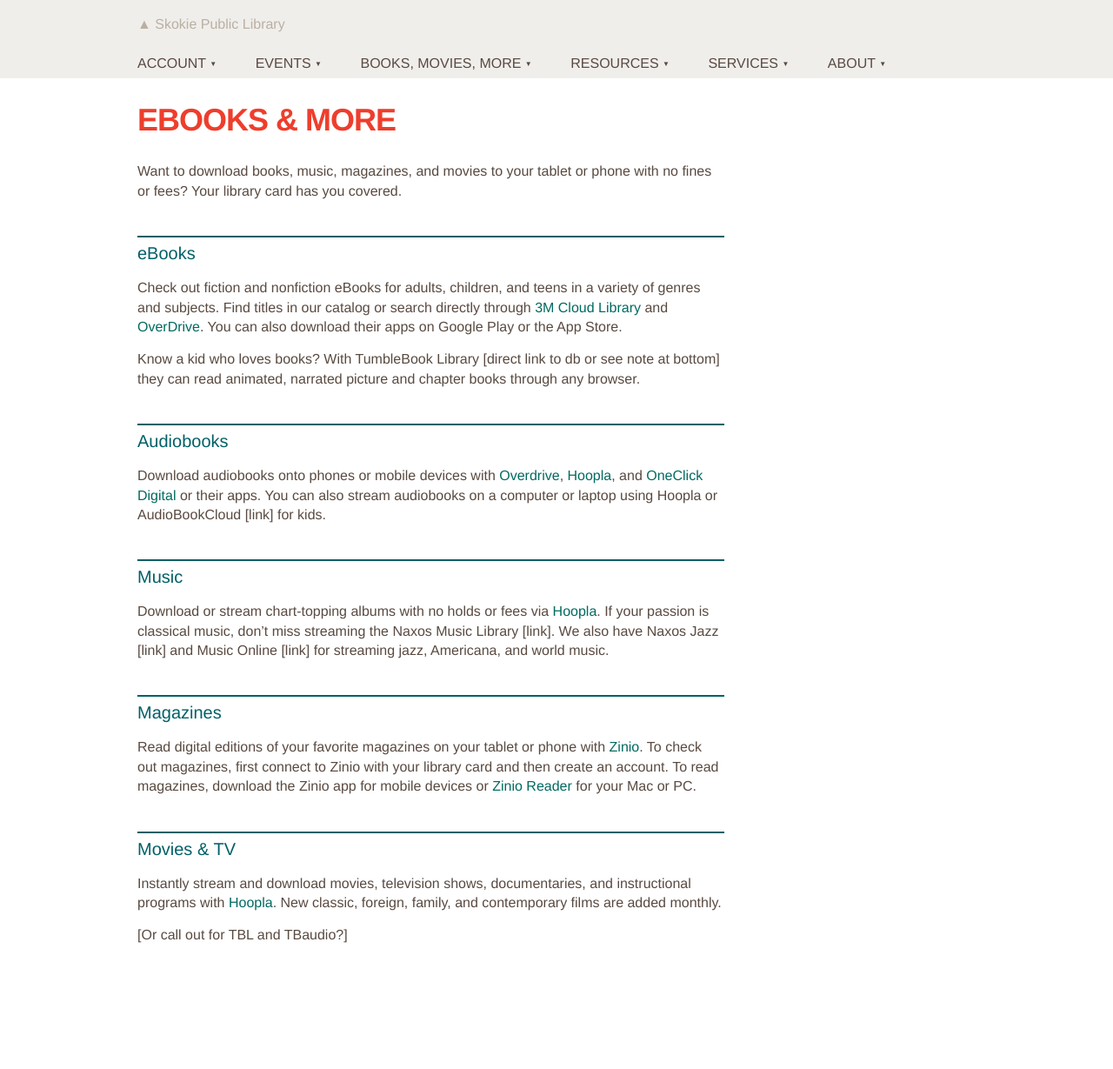
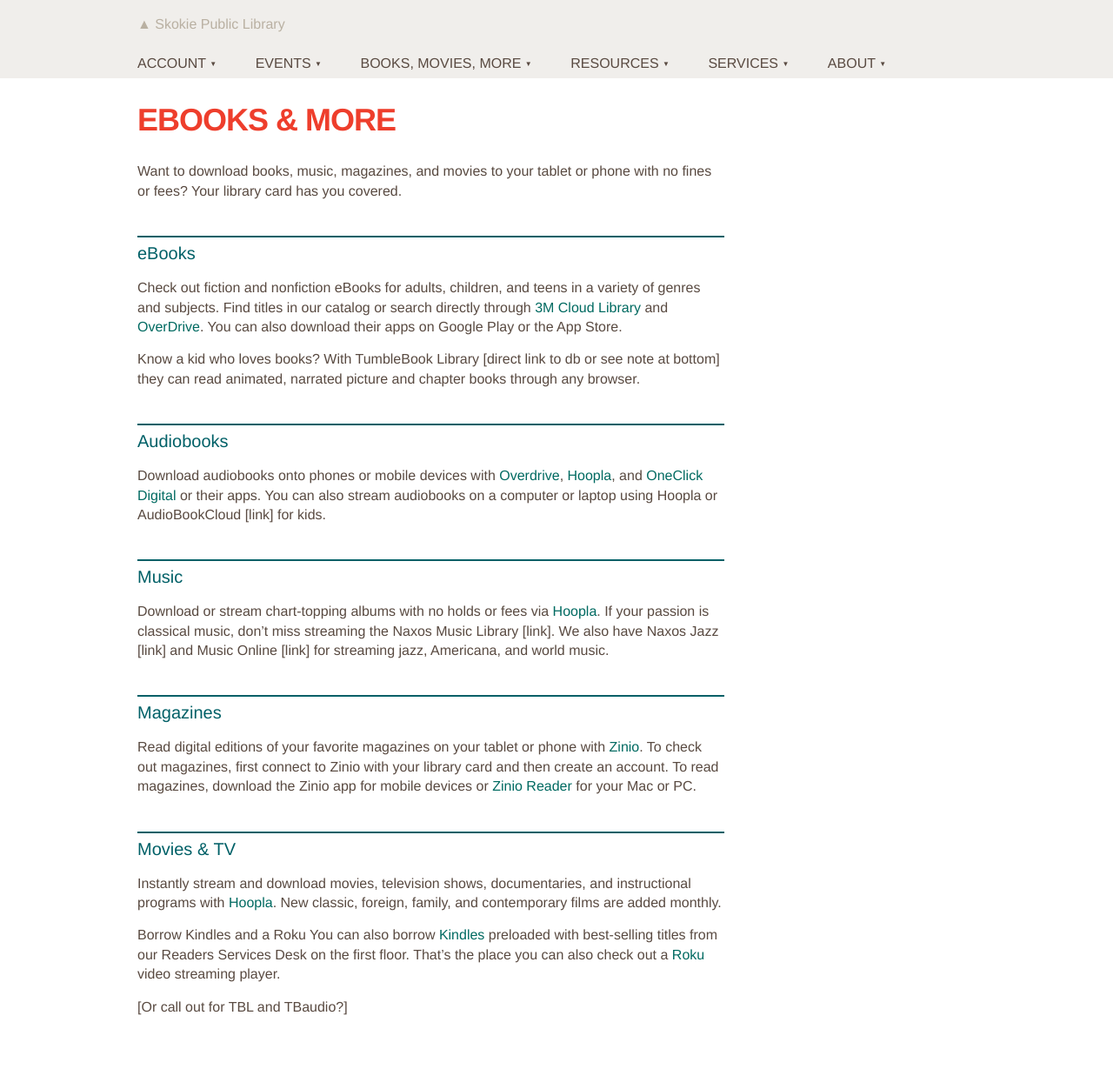
Before and after one commit to skokielibrary/spl-content, a Jekyll site: the page built from _content/annabelle/books-movies-more--ebooks-more.markdown, in a window 1280 px wide. Shown: the whole page at 87% size. Built offline with Jekyll 4.4.1, drawn with Linux system fonts in a browser that asks for light colours; before the commit the page ends 1147 px from its top, so only the background shows below that.

Commit message:
Updated books-movies-more--ebooks-more.markdown

```diff
--- a/_content/annabelle/books-movies-more--ebooks-more.markdown
+++ b/_content/annabelle/books-movies-more--ebooks-more.markdown
@@ -23,4 +23,7 @@ Read digital editions of your favorite magazines on your tablet or phone with [Z
 ##Movies & TV
 Instantly stream and download movies, television shows, documentaries, and instructional programs with [Hoopla](http://hoopla.skokielibrary.info). New classic, foreign, family, and contemporary films are added monthly.
 
+Borrow Kindles and a Roku
+You can also borrow [Kindles](http://encore.skokielibrary.info/iii/encore/search/C__Sebook%20reader.__Ff%3Afacetmediatype%3Ar%3Ar%3ADigital%20Devices%3A%3A__Orightresult__X0?lang=eng&suite=beta) preloaded with best-selling titles from our Readers Services Desk on the first floor. That's the place you can also check out a [Roku](http://encore.skokielibrary.info/iii/encore/record/C__Rb1807766__Sroku__Orightresult__X7?lang=eng&suite=beta) video streaming player.
+
 [Or call out for TBL and TBaudio?]
```
